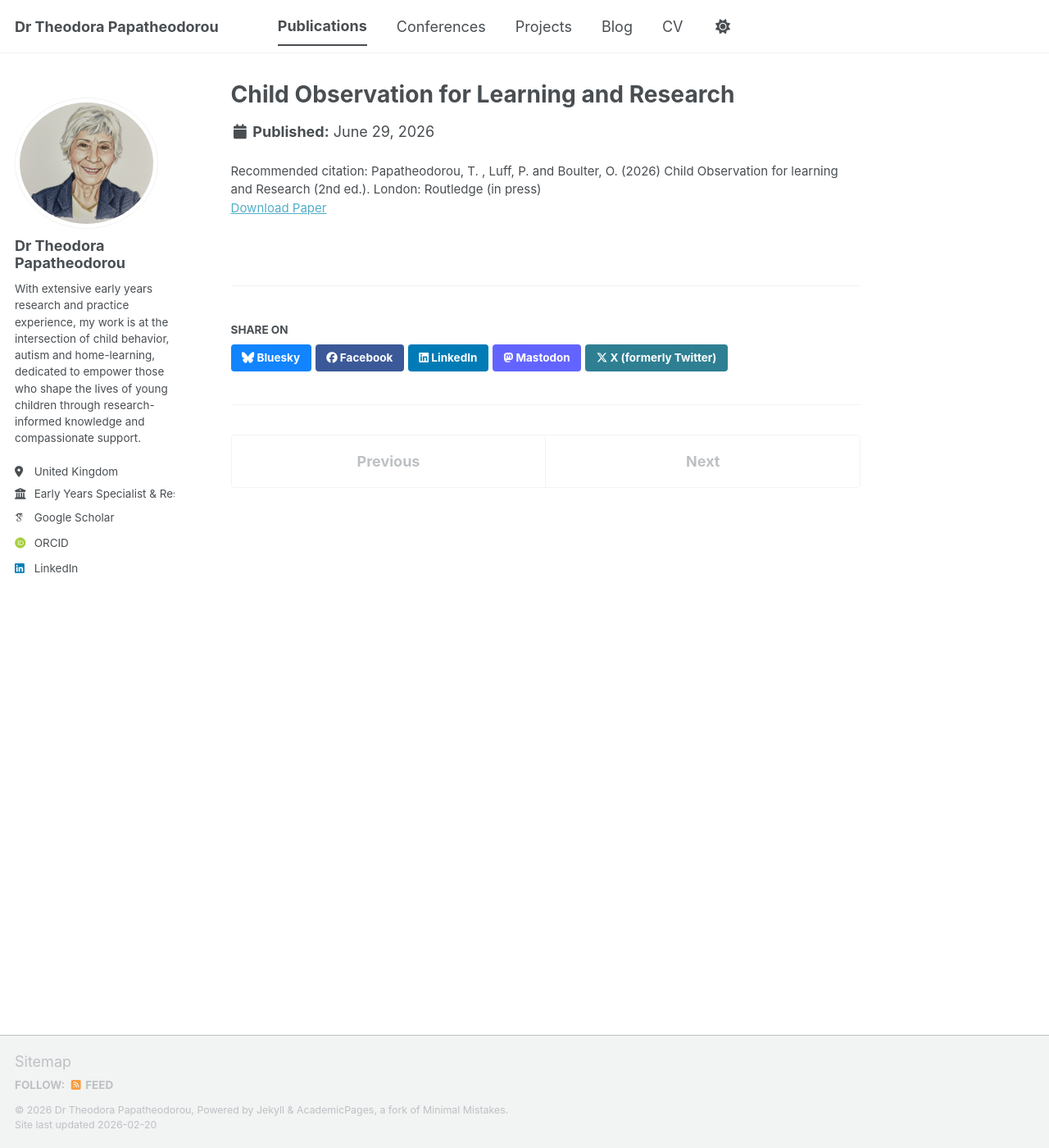
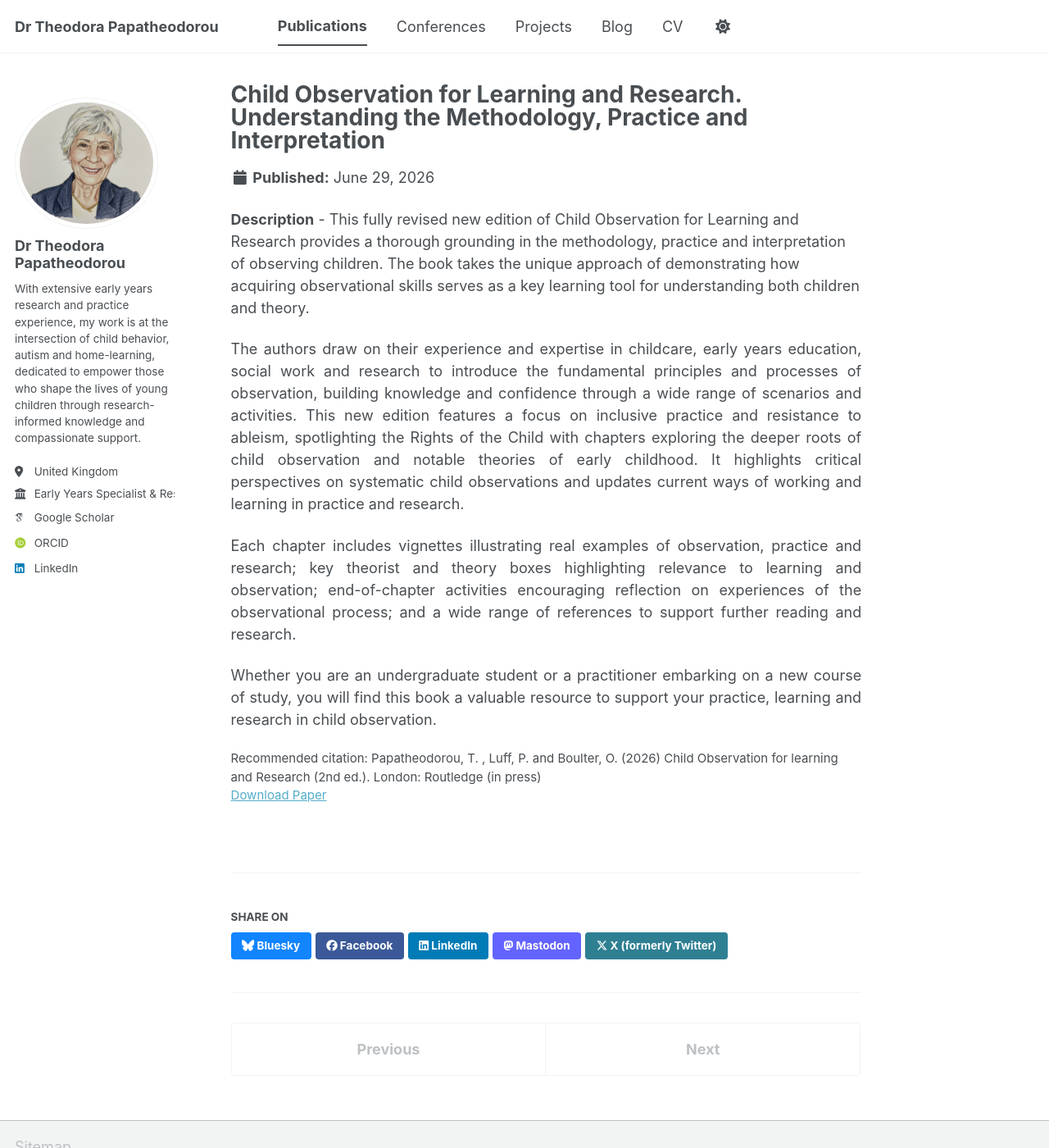
Before and after one commit to theodorapapatheodorou/theodorapapatheodorou.github.io, a Jekyll site: the page built from _publications/2026-02-20-child-observation-for-learning-and-research.md, in a window 1280 px wide and 1400 px high. Shown: the whole window at 82% size. Built offline with Jekyll 4.4.1, drawn with Linux system fonts in a browser that asks for light colours; some web fonts are replaced; a script bundle is joined from its source files by our own code; library files that are not in the unit come from our copies.

Commit message:
Update _publications/2026-02-20-child-observation-for-learning-and-research.md (via Pages CMS)

```diff
--- a/_publications/2026-02-20-child-observation-for-learning-and-research.md
+++ b/_publications/2026-02-20-child-observation-for-learning-and-research.md
@@ -1,8 +1,13 @@
 ---
-title: "Child Observation for Learning and Research "
+title: Child Observation for Learning and Research. Understanding the
+  Methodology, Practice and Interpretation
 category: books
 date: 2026-06-29
 citation: "Papatheodorou, T. , Luff, P. and Boulter, O. (2026) Child Observation
   for learning and Research (2nd ed.). London: Routledge (in press)"
 paperurl: https://www.routledge.com/search?kw=Papatheodorou
+collection: publications
 ---
+**Description** - This fully revised new edition of Child Observation for Learning and Research provides a thorough grounding in the methodology, practice and interpretation of observing children. The book takes the unique approach of demonstrating how acquiring observational skills serves as a key learning tool for understanding both children and theory.
+
+<p style="text-align: justify">The authors draw on their experience and expertise in childcare, early years education, social work and research to introduce the fundamental principles and processes of observation, building knowledge and confidence through a wide range of scenarios and activities. This new edition features a focus on inclusive practice and resistance to ableism, spotlighting the Rights of the Child with chapters exploring the deeper roots of child observation and notable theories of early childhood. It highlights critical perspectives on systematic child observations and updates current ways of working and learning in practice and research.</p><p style="text-align: justify">Each chapter includes vignettes illustrating real examples of observation, practice and research; key theorist and theory boxes highlighting relevance to learning and observation; end-of-chapter activities encouraging reflection on experiences of the observational process; and a wide range of references to support further reading and research.</p><p style="text-align: justify">Whether you are an undergraduate student or a practitioner embarking on a new course of study, you will find this book a valuable resource to support your practice, learning and research in child observation.</p>
```
